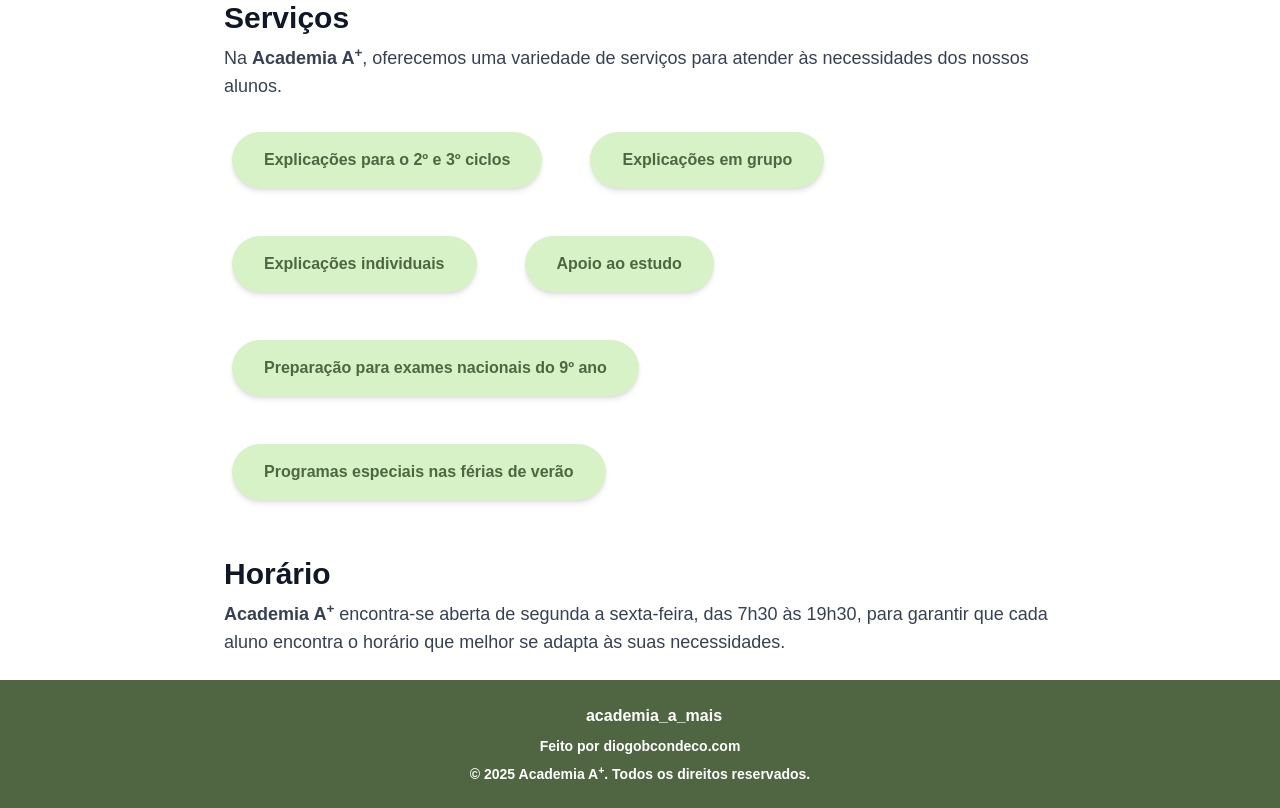
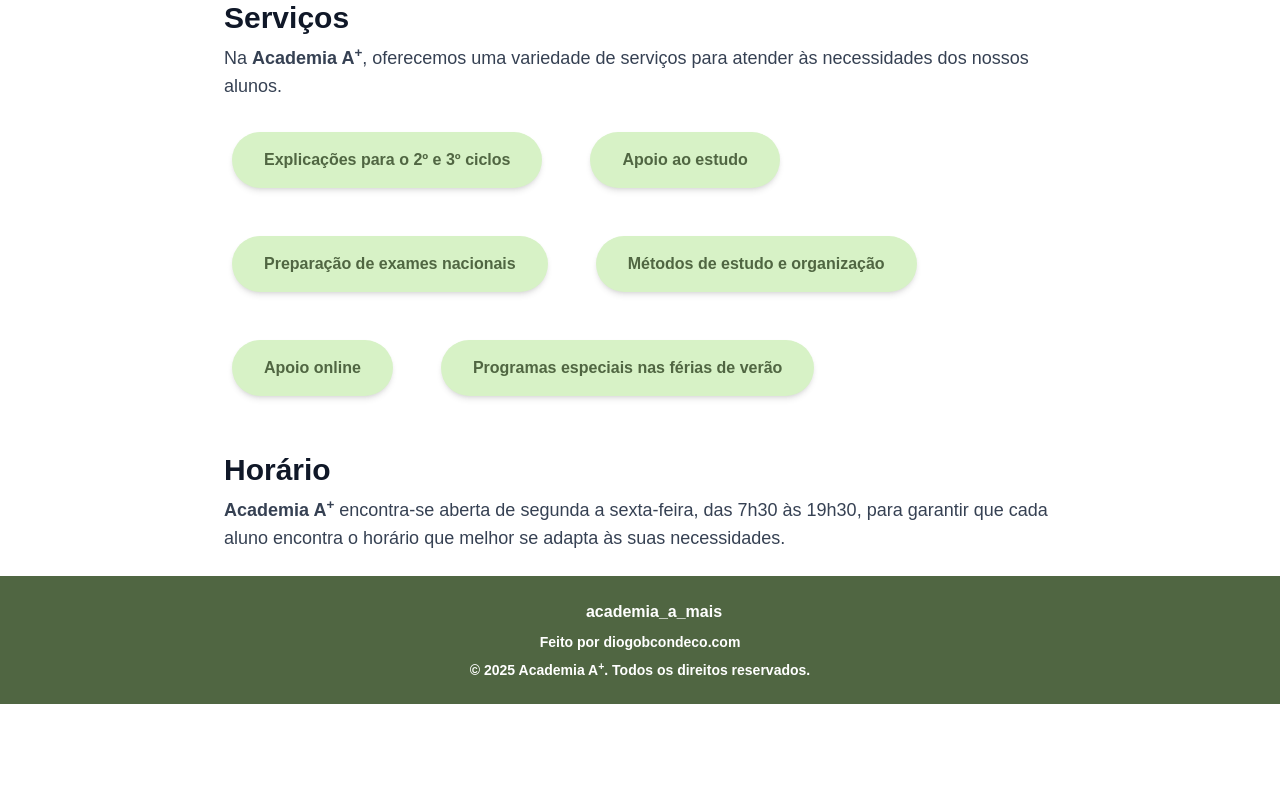
Before and after one commit to diogobcondeco/academia-aplus, a Next.js app: page / in a window 1280 px wide. Shown: the part 960-1768 px from the top of the page. After the commit the page ends 1664 px from the top, so only its background shows below. Built offline with nearby package versions, Linux system fonts and the light colour scheme; some icons are missing.

Commit message:
services text change

```diff
--- a/components/Services.tsx
+++ b/components/Services.tsx
@@ -6,10 +6,10 @@ import Bubble from "./Bubble";
 export default function Services() {
   const services = [
     "Explicações para o 2º e 3º ciclos",
-    "Explicações em grupo",
-    "Explicações individuais",
     "Apoio ao estudo",
-    "Preparação para exames nacionais do 9º ano",
+    "Preparação de exames nacionais",
+    "Métodos de estudo e organização",
+    "Apoio online",
     "Programas especiais nas férias de verão",
   ];
 
```
